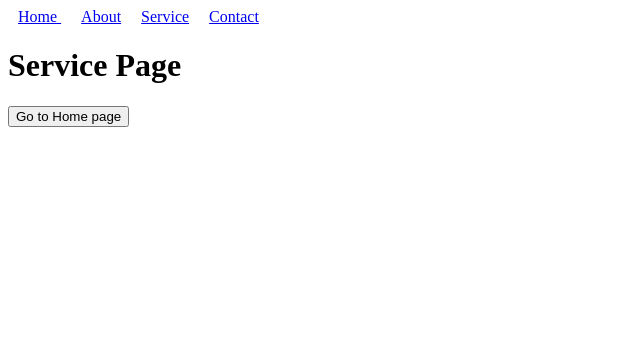
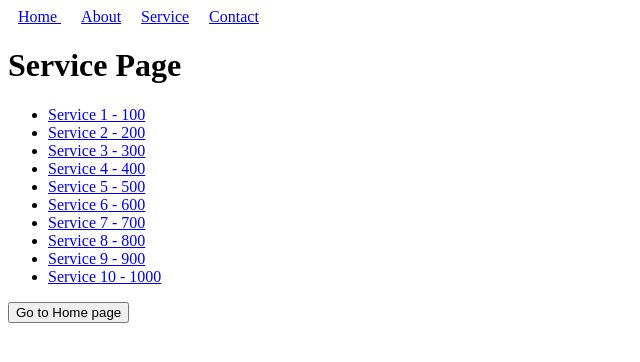
Before and after one commit to faysal0x1/Vue-Learn, a Vue app: page /service in a window 1280 px wide. Shown: the top 362 px of the page, without its empty margins (0-640 px from the left). Built offline with nearby package versions, Linux system fonts and the light colour scheme.

Commit message:
Dynamic Routes

```diff
--- a/src/router/index.js
+++ b/src/router/index.js
@@ -2,6 +2,7 @@ import About from "@/views/About.vue";
 import Contact from "@/views/Contact.vue";
 import Home from "@/views/Home.vue";
 import Service from "@/views/Service.vue";
+import SingleService from "@/views/SingleService.vue";
 import { createRouter, createWebHistory } from "vue-router";
 
 const routes = [
@@ -21,6 +22,11 @@ const routes = [
     component: Service,
   },
   {
+    path: "/service/:id",
+    name: "singleService",
+    component: SingleService,
+  },
+  {
     path: "/contact",
     name: "contact",
     component: Contact,
--- a/src/views/Service.vue
+++ b/src/views/Service.vue
@@ -4,16 +4,81 @@
             Service Page
         </h1>
 
+        <ul>
+            <li v-for="service in services" :key="service.id">
+                <router-link :to="{ name: 'singleService', params: { id: service.id } }">
+                    {{ service.name }} - {{ service.price }}
+                </router-link>
+            </li>
+
+        </ul>
+
         <button @click="goHome">Go to Home page</button>
     </div>
 </template>
 
 <script setup>
+import { ref } from 'vue';
 import { useRouter } from 'vue-router';
 const router = useRouter()
-const goHome=()=>{
-    router.push({name:'home'})
+const goHome = () => {
+    router.push({ name: 'home' })
 }
+
+
+let services = ref([
+    {
+        id: 1,
+        name: 'Service 1',
+        price: 100
+    },
+    {
+        id: 2,
+        name: 'Service 2',
+        price: 200
+    },
+    {
+        id: 3,
+        name: 'Service 3',
+        price: 300
+    },
+    {
+        id: 4,
+        name: 'Service 4',
+        price: 400
+    },
+    {
+        id: 5,
+        name: 'Service 5',
+        price: 500
+    },
+    {
+        id: 6,
+        name: 'Service 6',
+        price: 600
+    },
+    {
+        id: 7,
+        name: 'Service 7',
+        price: 700
+    },
+    {
+        id: 8,
+        name: 'Service 8',
+        price: 800
+    },
+    {
+        id: 9,
+        name: 'Service 9',
+        price: 900
+    },
+    {
+        id: 10,
+        name: 'Service 10',
+        price: 1000
+    }
+])
+
 </script>
 
 <style scoped></style>
--- /dev/null
+++ b/src/views/SingleService.vue
@@ -0,0 +1,26 @@
+<template>
+    <div>
+        <h1>
+            Single Service Page
+        </h1>
+
+
+
+        <button @click="goHome">Go to Service page</button>
+    </div>
+</template>
+
+<script setup>
+import { ref } from 'vue';
+import { useRouter } from 'vue-router';
+const router = useRouter()
+const goHome = () => {
+    router.push({ name: 'service' })
+}
+
+
+
+
+</script>
+
+<style scoped></style>
```
